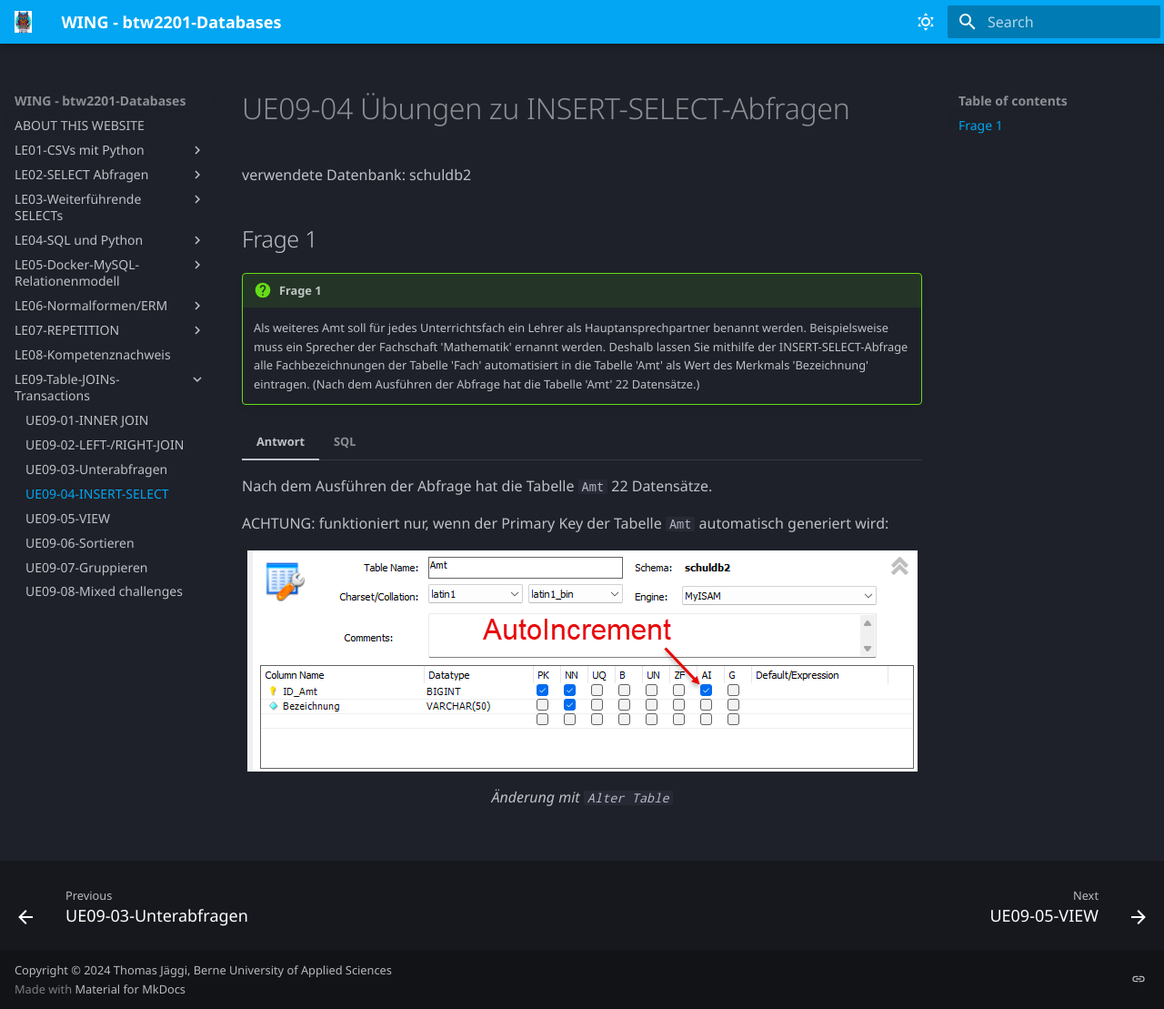
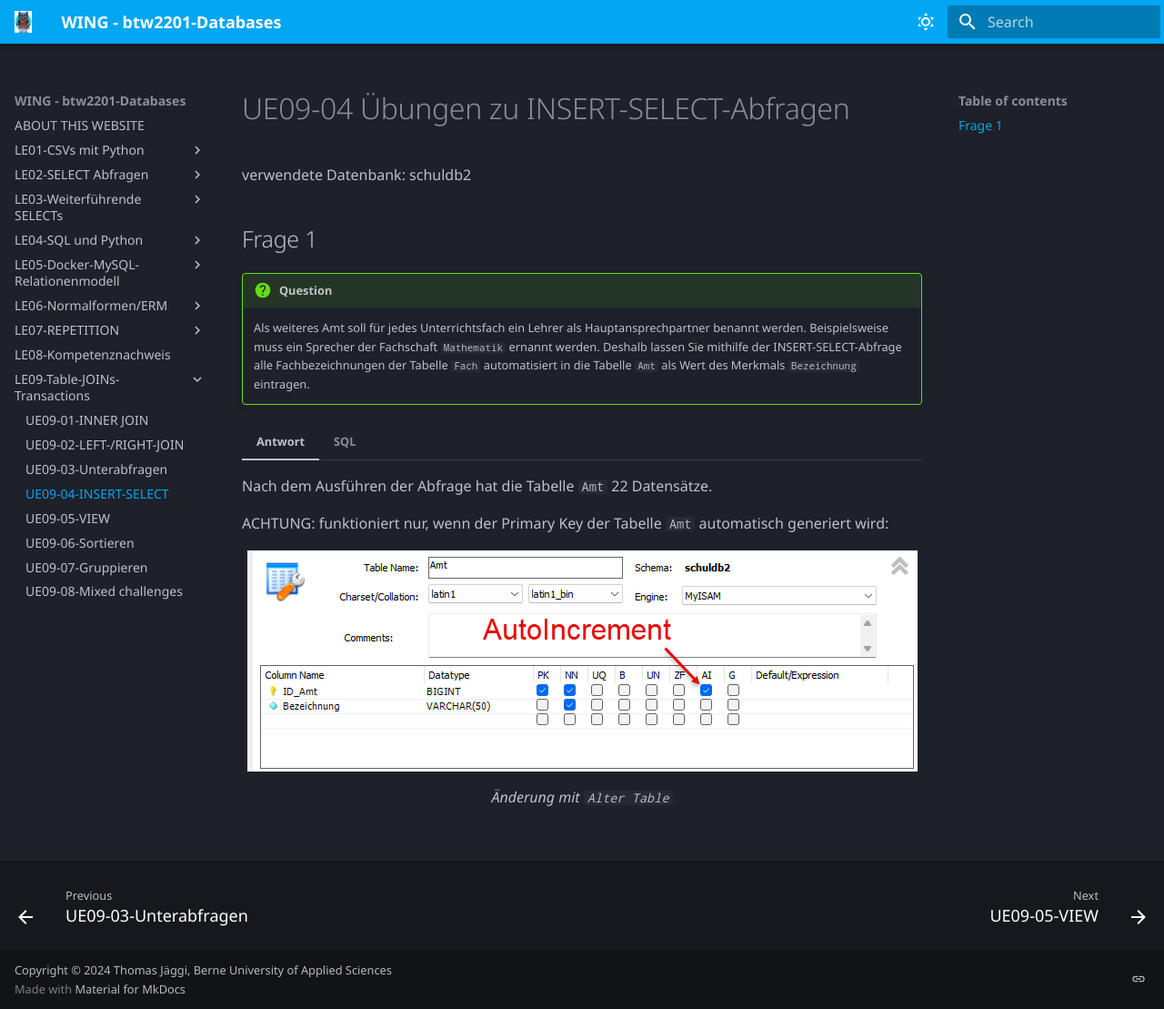
Before and after one commit to tjaeggi/btw2201_databases, an MkDocs documentation site: the page built from docs/le09/ue09-04.md, in a window 1280 px wide and 1109 px high. Shown: the whole window at 91% size. Built offline with MkDocs 1.6.1 and Material for MkDocs 9.7.7, drawn with Linux system fonts in a browser that asks for light colours; some web fonts are replaced.

Commit message:
Wed Nov 13 12:52:09 AM CET 2024

```diff
--- a/docs/le09/ue09-04.md
+++ b/docs/le09/ue09-04.md
@@ -2,9 +2,9 @@
 
 verwendete Datenbank: schuldb2
 ## Frage 1
-!!! question "Frage 1"
+!!! question
 
-     Als weiteres Amt soll für jedes Unterrichtsfach ein Lehrer als Hauptansprechpartner benannt werden. Beispielsweise muss ein Sprecher der Fachschaft 'Mathematik' ernannt werden. Deshalb lassen Sie mithilfe der INSERT-SELECT-Abfrage alle Fachbezeichnungen der Tabelle 'Fach' automatisiert in die Tabelle 'Amt' als Wert des Merkmals 'Bezeichnung' eintragen. (Nach dem Ausführen der Abfrage hat die Tabelle 'Amt' 22 Datensätze.)
+     Als weiteres Amt soll für jedes Unterrichtsfach ein Lehrer als Hauptansprechpartner benannt werden. Beispielsweise muss ein Sprecher der Fachschaft `Mathematik` ernannt werden. Deshalb lassen Sie mithilfe der INSERT-SELECT-Abfrage alle Fachbezeichnungen der Tabelle `Fach` automatisiert in die Tabelle `Amt` als Wert des Merkmals `Bezeichnung` eintragen.
 
 === "Antwort"
 
```
Also changed, not shown: docs/le09/ue09-02.md (+3 -3 lines), docs/le09/ue09-03.md (+6 -6 lines).
